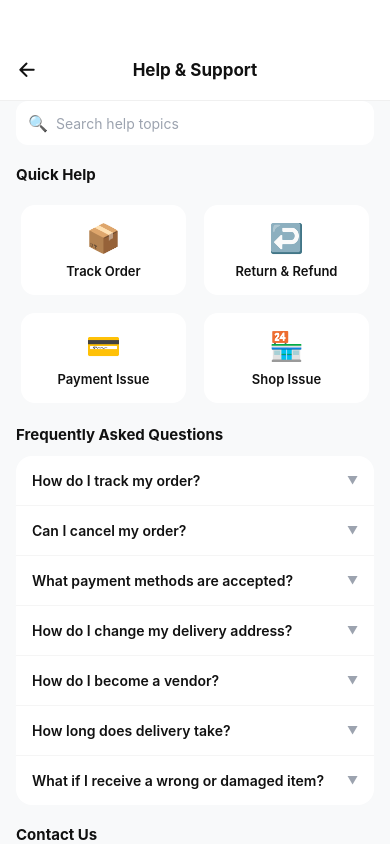
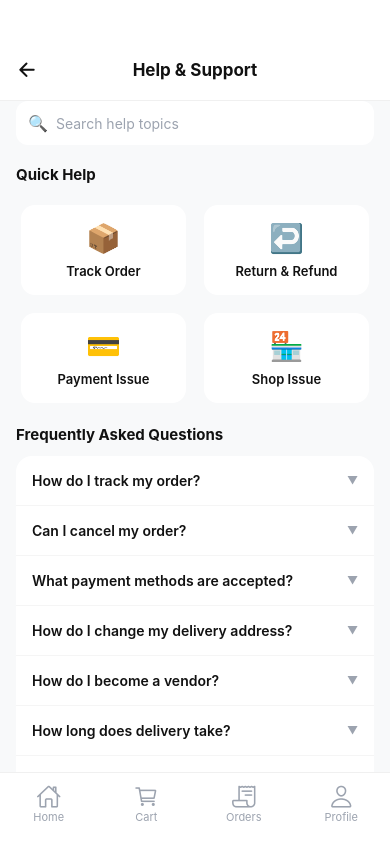
Before and after one commit to sravanipottipati/oorucart_frontend, a React Native app: screen /HelpSupport in a window 390 px wide. Built offline with nearby package versions, Linux system fonts and the light colour scheme.

Commit message:
Fix bottom nav on all screens, remove WhatsApp from vendor help

```diff
--- a/src/api/client.js
+++ b/src/api/client.js
@@ -1,7 +1,7 @@
 import axios from 'axios';
 import AsyncStorage from '@react-native-async-storage/async-storage';
 
-const BASE_URL = 'http://192.168.1.30:8000/api';
+const BASE_URL = 'https://api.univerin.in/api';
 
 const client = axios.create({
   baseURL: BASE_URL,
--- a/src/screens/buyer/AddressScreen.js
+++ b/src/screens/buyer/AddressScreen.js
@@ -1,3 +1,4 @@
+import { Ionicons } from '@expo/vector-icons';
 import React, { useState, useEffect } from 'react';
 import {
   View, Text, TouchableOpacity, StyleSheet,
@@ -248,6 +249,25 @@ export default function AddressScreen({ navigation }) {
         </View>
       </Modal>
 
+      {/* Bottom Tab */}
+      <View style={{ flexDirection: 'row', backgroundColor: '#fff', borderTopWidth: 1, borderTopColor: '#F0F0F0', paddingBottom: 20, paddingTop: 10 }}>
+        <TouchableOpacity style={{ flex: 1, alignItems: 'center' }} onPress={() => navigation.navigate('Home')}>
+          <Ionicons name="home-outline" size={25} color="#9CA3AF" />
+          <Text style={{ fontSize: 11, color: '#9CA3AF' }}>Home</Text>
+        </TouchableOpacity>
+        <TouchableOpacity style={{ flex: 1, alignItems: 'center' }} onPress={() => navigation.navigate('Cart')}>
+          <Ionicons name="cart-outline" size={25} color="#9CA3AF" />
+          <Text style={{ fontSize: 11, color: '#9CA3AF' }}>Cart</Text>
+        </TouchableOpacity>
+        <TouchableOpacity style={{ flex: 1, alignItems: 'center' }} onPress={() => navigation.navigate('MyOrders')}>
+          <Ionicons name="receipt-outline" size={25} color="#9CA3AF" />
+          <Text style={{ fontSize: 11, color: '#9CA3AF' }}>Orders</Text>
+        </TouchableOpacity>
+        <TouchableOpacity style={{ flex: 1, alignItems: 'center' }} onPress={() => navigation.navigate('Profile')}>
+          <Ionicons name="person-outline" size={25} color="#9CA3AF" />
+          <Text style={{ fontSize: 11, color: '#9CA3AF' }}>Profile</Text>
+        </TouchableOpacity>
+      </View>
     </View>
   );
 }
--- a/src/screens/buyer/EditProfileScreen.js
+++ b/src/screens/buyer/EditProfileScreen.js
@@ -1,3 +1,4 @@
+import { Ionicons } from '@expo/vector-icons';
 import React, { useState } from 'react';
 import {
   View, Text, TouchableOpacity, StyleSheet,
@@ -112,8 +113,27 @@ export default function EditProfileScreen({ navigation }) {
           }
         </TouchableOpacity>
 
-        <View style={{ height: 40 }} />
+        <View style={{ height: 80 }} />
       </ScrollView>
+      {/* Bottom Tab */}
+      <View style={{ flexDirection: 'row', backgroundColor: '#fff', borderTopWidth: 1, borderTopColor: '#F0F0F0', paddingBottom: 20, paddingTop: 10 }}>
+        <TouchableOpacity style={{ flex: 1, alignItems: 'center' }} onPress={() => navigation.navigate('Home')}>
+          <Ionicons name="home-outline" size={25} color="#9CA3AF" />
+          <Text style={{ fontSize: 11, color: '#9CA3AF' }}>Home</Text>
+        </TouchableOpacity>
+        <TouchableOpacity style={{ flex: 1, alignItems: 'center' }} onPress={() => navigation.navigate('Cart')}>
+          <Ionicons name="cart-outline" size={25} color="#9CA3AF" />
+          <Text style={{ fontSize: 11, color: '#9CA3AF' }}>Cart</Text>
+        </TouchableOpacity>
+        <TouchableOpacity style={{ flex: 1, alignItems: 'center' }} onPress={() => navigation.navigate('MyOrders')}>
+          <Ionicons name="receipt-outline" size={25} color="#9CA3AF" />
+          <Text style={{ fontSize: 11, color: '#9CA3AF' }}>Orders</Text>
+        </TouchableOpacity>
+        <TouchableOpacity style={{ flex: 1, alignItems: 'center' }} onPress={() => navigation.navigate('Profile')}>
+          <Ionicons name="person-outline" size={25} color="#9CA3AF" />
+          <Text style={{ fontSize: 11, color: '#9CA3AF' }}>Profile</Text>
+        </TouchableOpacity>
+      </View>
     </View>
   );
 }
--- a/src/screens/buyer/HelpSupportScreen.js
+++ b/src/screens/buyer/HelpSupportScreen.js
@@ -198,8 +198,27 @@ export default function HelpSupportScreen({ navigation }) {
           <Text style={styles.addressText}>GSTIN: 37AADCU8846J1ZP</Text>
         </View>
 
-        <View style={{ height: 40 }} />
+        <View style={{ height: 80 }} />
       </ScrollView>
+      {/* Bottom Tab */}
+      <View style={{ flexDirection: 'row', backgroundColor: '#fff', borderTopWidth: 1, borderTopColor: '#F0F0F0', paddingBottom: 20, paddingTop: 10 }}>
+        <TouchableOpacity style={{ flex: 1, alignItems: 'center' }} onPress={() => navigation.navigate('Home')}>
+          <Ionicons name="home-outline" size={25} color="#9CA3AF" />
+          <Text style={{ fontSize: 11, color: '#9CA3AF' }}>Home</Text>
+        </TouchableOpacity>
+        <TouchableOpacity style={{ flex: 1, alignItems: 'center' }} onPress={() => navigation.navigate('Cart')}>
+          <Ionicons name="cart-outline" size={25} color="#9CA3AF" />
+          <Text style={{ fontSize: 11, color: '#9CA3AF' }}>Cart</Text>
+        </TouchableOpacity>
+        <TouchableOpacity style={{ flex: 1, alignItems: 'center' }} onPress={() => navigation.navigate('MyOrders')}>
+          <Ionicons name="receipt-outline" size={25} color="#9CA3AF" />
+          <Text style={{ fontSize: 11, color: '#9CA3AF' }}>Orders</Text>
+        </TouchableOpacity>
+        <TouchableOpacity style={{ flex: 1, alignItems: 'center' }} onPress={() => navigation.navigate('Profile')}>
+          <Ionicons name="person-outline" size={25} color="#9CA3AF" />
+          <Text style={{ fontSize: 11, color: '#9CA3AF' }}>Profile</Text>
+        </TouchableOpacity>
+      </View>
     </View>
   );
 }
```
Also changed, not shown: src/screens/vendor/VendorHelpScreen.js, src/screens/vendor/VendorWalletScreen.js.
